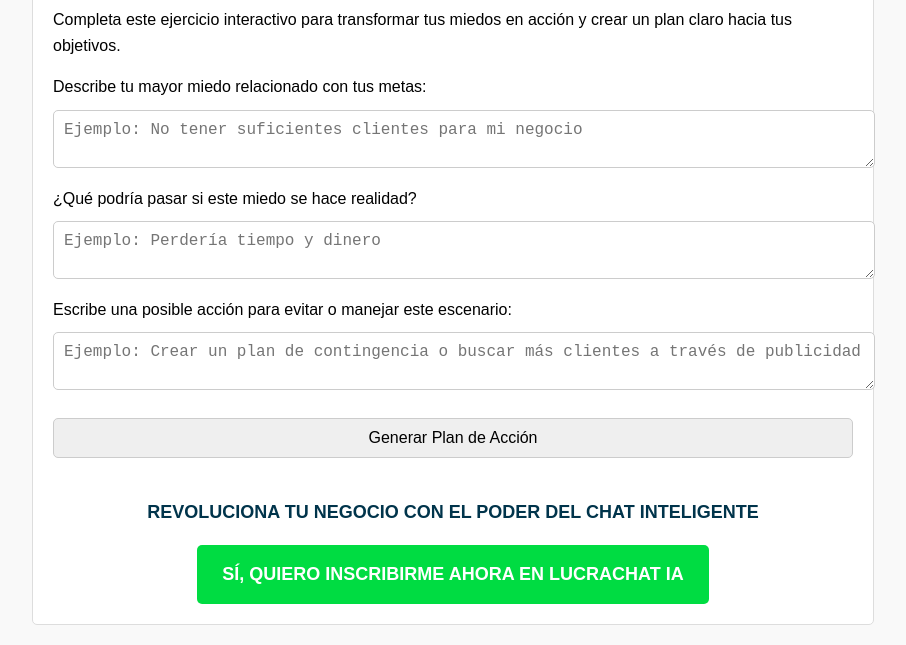
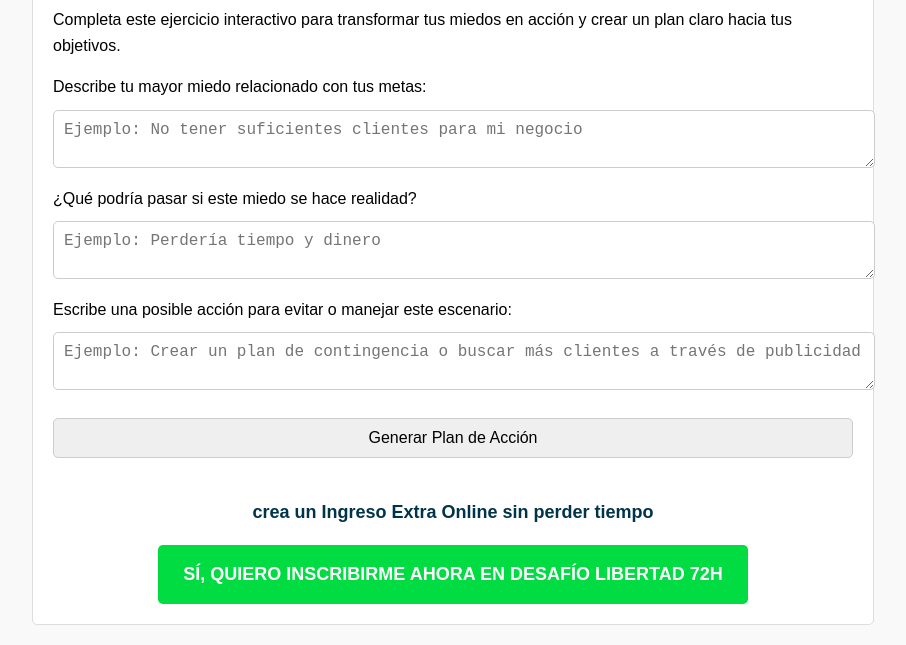
Before and after one commit to BaiMedi/miedovencido, a plain HTML site: page index.html in a window 1280 px wide. Shown: the part 179-824 px from the top of the page, without its empty margins (187-1093 px from the left). Drawn offline with Linux system fonts and the light colour scheme.

Commit message:
Update index.html

```diff
--- a/index.html
+++ b/index.html
@@ -84,8 +84,8 @@
         <div id="result" class="result" style="display: none;"></div>
 
         <div class="cta-container">
-            <p>REVOLUCIONA TU NEGOCIO CON EL PODER DEL CHAT INTELIGENTE</p>
-            <a href="https://klicana.work/tdivKK" target="_blank">SÍ, QUIERO INSCRIBIRME AHORA EN LUCRACHAT IA</a>
+            <p>crea un Ingreso Extra Online sin perder tiempo</p>
+            <a href="https://klicana.work/p6Aik4" target="_blank">SÍ, QUIERO INSCRIBIRME AHORA EN DESAFÍO LIBERTAD 72H</a>
         </div>
     </div>
 
```
